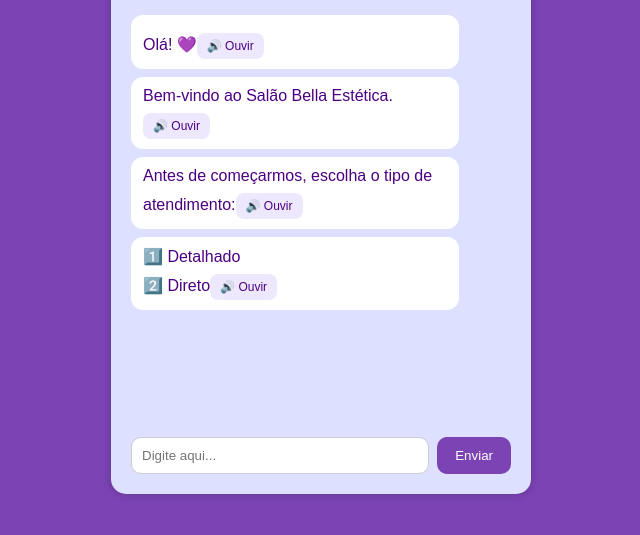
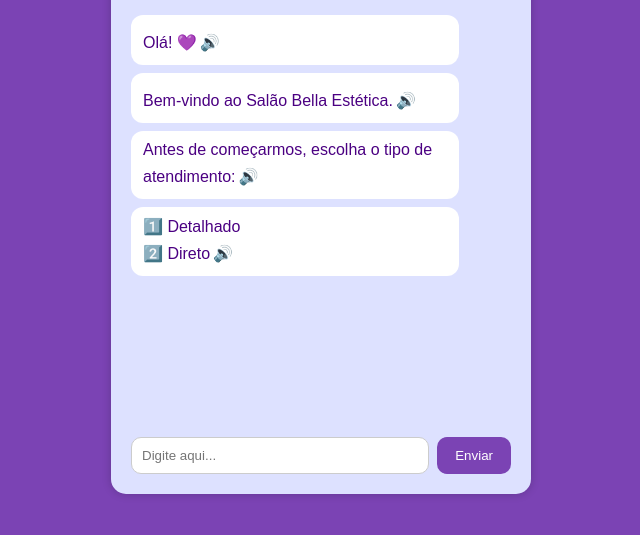
Before and after one commit to alaninhabnasc/chatbot, a plain HTML site: page index.html in a window 1280 px wide. Shown: the part 195-730 px from the top of the page, without its empty margins (319-959 px from the left). Drawn offline with Linux system fonts and the light colour scheme.

Commit message:
Update index.html

```diff
--- a/index.html
+++ b/index.html
@@ -20,19 +20,18 @@ body{background:#7b43b4;font-family:Arial;margin:0;display:flex;justify-content:
 input{flex:1;padding:10px;border-radius:10px;border:1px solid #ccc}
 button{background:#7b43b4;color:#fff;border:none;padding:10px 18px;border-radius:10px;cursor:pointer}
 
-/* BOTÃO DE ÁUDIO */
+/* BOTÃO DE ÁUDIO SIMPLIFICADO */
 .audio-btn{
-background:#eee8ff;
+background:none;
 color:#4b0082;
 border:none;
-padding:6px 10px;
-border-radius:8px;
-margin-top:8px;
-font-size:12px;
+padding:3px;
+margin-top:5px;
+font-size:16px;
 cursor:pointer;
 }
 .audio-btn:hover{
-background:#d5c5f5;
+opacity:0.7;
 }
 </style>
 </head>
@@ -71,7 +70,9 @@ function botMessage(t){
  // Cria o botão de áudio
  let audioBtn=document.createElement("button");
  audioBtn.className="audio-btn";
- audioBtn.textContent="🔊 Ouvir";
+ audioBtn.textContent="🔊";
+ audioBtn.title="Ouvir mensagem";
+ audioBtn.setAttribute("aria-label","Ouvir mensagem");
 
  audioBtn.onclick=()=>{
    if(!("speechSynthesis" in window)){
@@ -88,14 +89,14 @@ function botMessage(t){
    fala.rate=1;
    fala.pitch=1;
 
-   audioBtn.textContent="⏹ Parar";
+   audioBtn.textContent="⏹";
 
    fala.onend=()=>{
-     audioBtn.textContent="🔊 Ouvir";
+     audioBtn.textContent="🔊";
    };
 
    fala.onerror=()=>{
-     audioBtn.textContent="🔊 Ouvir";
+     audioBtn.textContent="🔊";
    };
 
    window.speechSynthesis.speak(fala);
```
